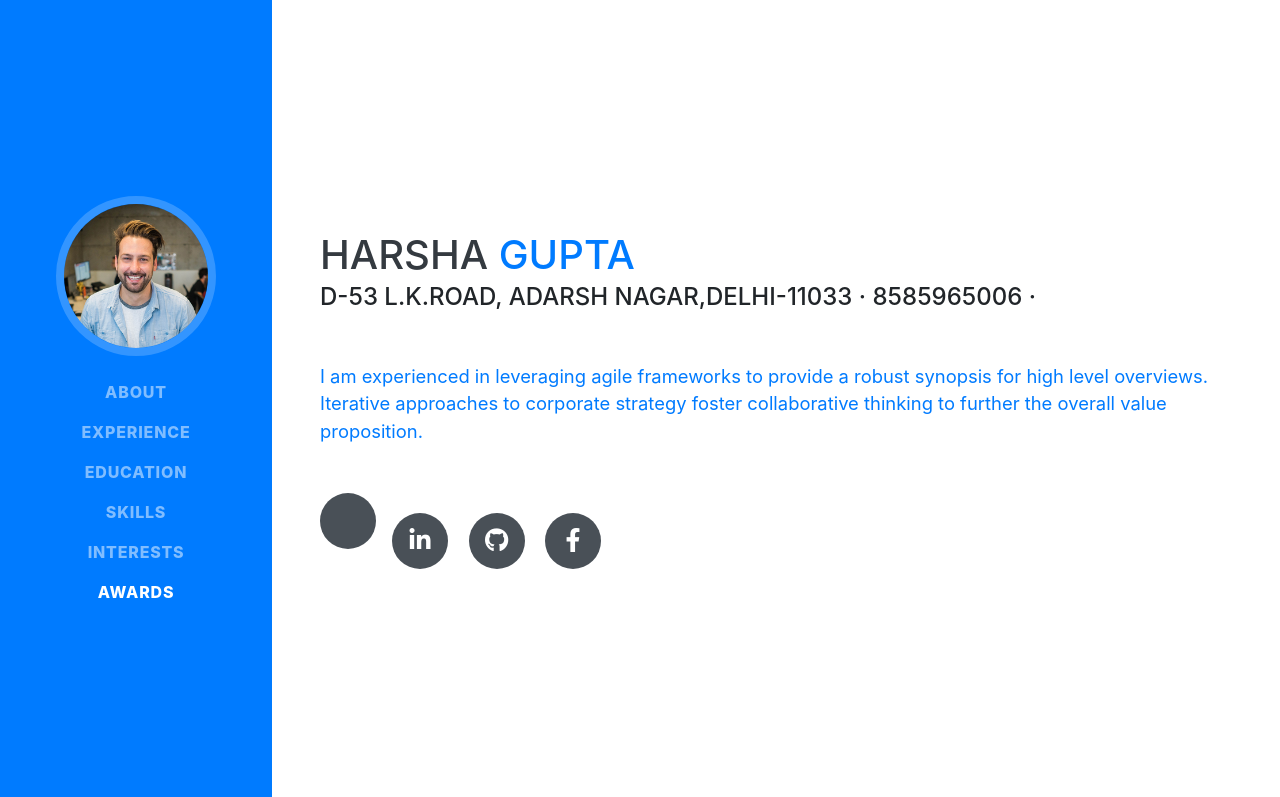
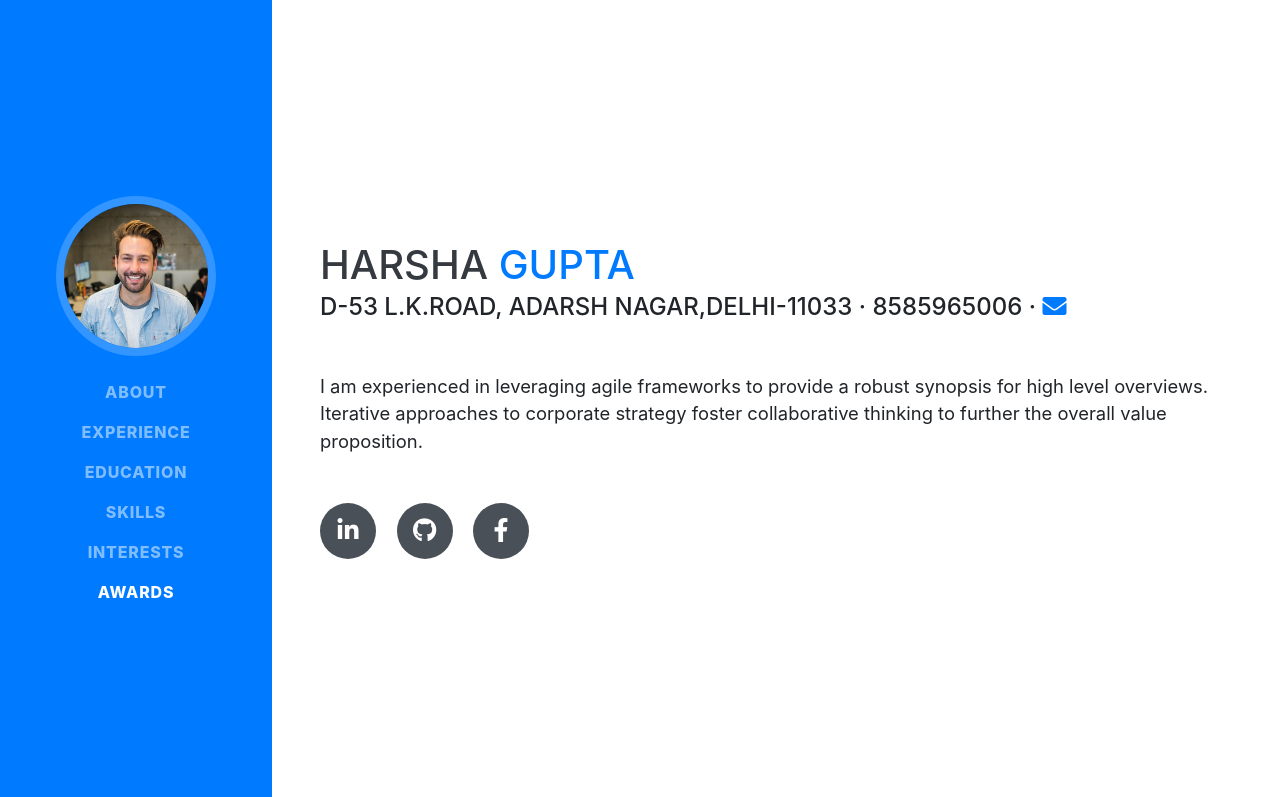
Before and after one commit to harsha14gupta/harsha14gupta.github.io, a website with bundled scripts: page index.html in a window 1280 px wide. Shown: the top 797 px of the page. Built offline with nearby package versions, Linux system fonts and the light colour scheme; a web font is replaced by a local one.

Commit message:
Update index.html

```diff
--- a/index.html
+++ b/index.html
@@ -67,7 +67,9 @@
           <span class="text-primary">Gupta</span>
         </h1>
         <div class="subheading mb-5"> D-53 L.K.Road, Adarsh Nagar,Delhi-11033 · 8585965006 ·
-          <a href="mailto:mail@email.com>harsha14gupta@gmail.com"</a>
+          <a href="mailto:mail@email.com>harsha14gupta@gmail.com"
+             <i class="fas fa-envelope"></i>
+          </a>
         </div>
         <p class="lead mb-5">I am experienced in leveraging agile frameworks to provide a robust synopsis for high level overviews. Iterative approaches to corporate strategy foster collaborative thinking to further the overall value proposition.</p>
         <div class="social-icons">
```
